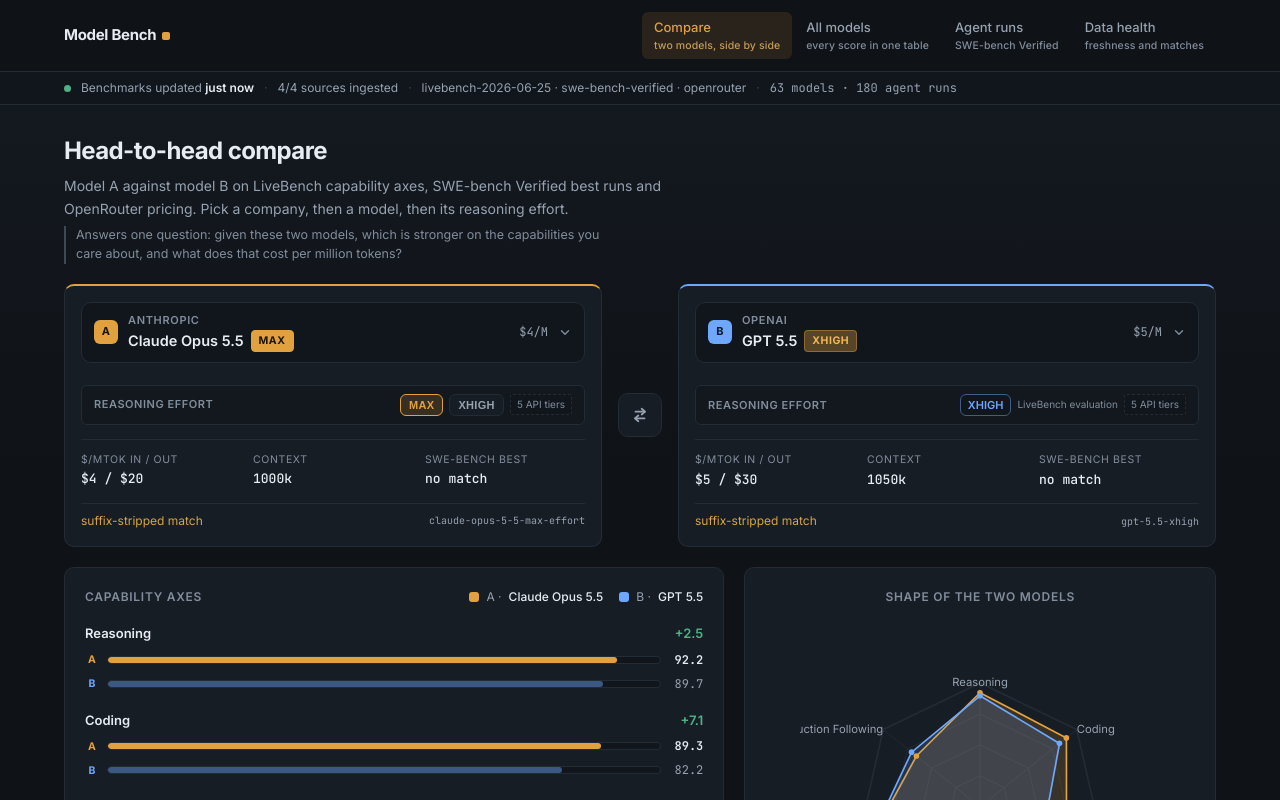
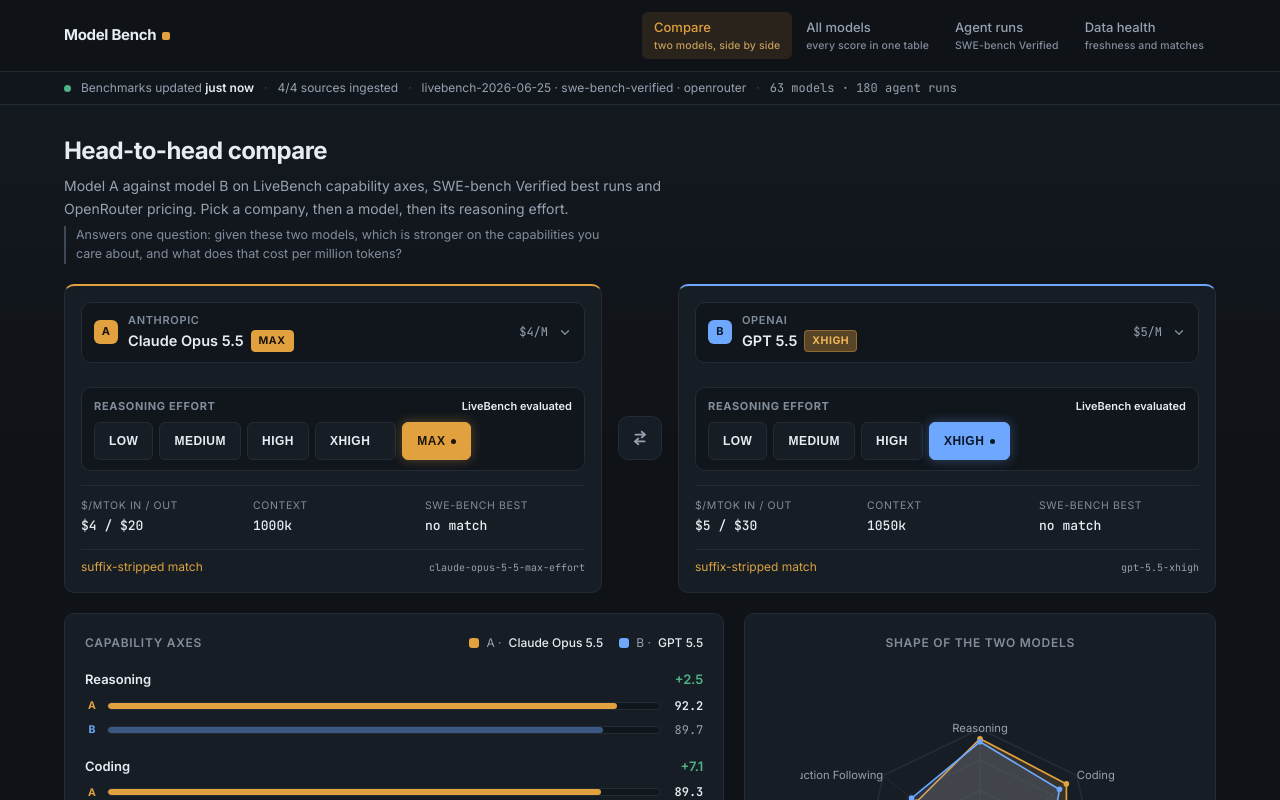
Before and after one commit to shrinivas-sn/model-bench-interface, a Next.js app: page / in a window 1280 px wide. Shown: the top 800 px of the page. Built offline with nearby package versions, Linux system fonts and the light colour scheme.

Commit message:
feat(ui): add prominent, interactive reasoning effort button group on comparison cards

```diff
--- a/components/HeadToHead.tsx
+++ b/components/HeadToHead.tsx
@@ -40,10 +40,55 @@
   )}`;
 }
 
+const EFFORT_ORDER = ["low", "medium", "high", "xhigh", "max", "standard", "none"];
+
+function getEffortListForModel(m: LivebenchModel, livebench: LivebenchModel[]) {
+  const familyVariants = livebench.filter(
+    (v) =>
+      (m.family_id && v.family_id === m.family_id) ||
+      (m.canonical_id && v.canonical_id === m.canonical_id)
+  );
+
+  const effortsSet = new Set<string>();
+  for (const v of familyVariants) {
+    if (v.effort) effortsSet.add(v.effort.toLowerCase());
+  }
+  if (Array.isArray(m.supported_efforts)) {
+    for (const e of m.supported_efforts) {
+      if (e && e !== "none") effortsSet.add(e.toLowerCase());
+    }
+  }
+
+  if (effortsSet.size === 0) {
+    effortsSet.add(m.effort ? m.effort.toLowerCase() : "standard");
+  }
+
+  const sortedEfforts = Array.from(effortsSet).sort((a, b) => {
+    const ia = EFFORT_ORDER.indexOf(a);
+    const ib = EFFORT_ORDER.indexOf(b);
+    return (ia === -1 ? 99 : ia) - (ib === -1 ? 99 : ib);
+  });
+
+  return sortedEfforts.map((eff) => {
+    const matchingVariant = familyVariants.find(
+      (v) => (v.effort && v.effort.toLowerCase() === eff) || (!v.effort && eff === "standard")
+    );
+    return {
+      id: eff,
+      label: eff.toUpperCase(),
+      hasBenchmark: Boolean(matchingVariant),
+      variant: matchingVariant || null,
+      thinking: Boolean(matchingVariant?.thinking || m.thinking),
+    };
+  });
+}
+
 export function HeadToHead({ livebench, swe, capabilities, vendorDisplay = {} }: Props) {
   const router = useRouter();
   const pathname = usePathname();
   const searchParams = useSearchParams();
+
+  const [overrideEffort, setOverrideEffort] = useState<Record<string, string>>({});
 
   const paramA = searchParams.get("a");
   const paramB = searchParams.get("b");
@@ -93,10 +138,23 @@
   const handleSlotChange = (index: number, name: string) => {
     const next = [...slots];
     next[index] = name;
+    // Clear any temporary effort override on slot change
+    const slotKey = index === 0 ? "A" : "B";
+    setOverrideEffort((prev) => {
+      const copy = { ...prev };
+      delete copy[slotKey];
+      return copy;
+    });
     updateSlots(next);
   };
 
-  const handleSwap = () => updateSlots([slots[1], slots[0]]);
+  const handleSwap = () => {
+    setOverrideEffort((prev) => ({
+      A: prev.B || "",
+      B: prev.A || "",
+    }));
+    updateSlots([slots[1], slots[0]]);
+  };
 
   const a = useMemo(
     () => livebench.find((m) => m.benchmark_name === slots[0]) ?? null,
@@ -135,12 +193,23 @@
 
   const modelCard = (m: LivebenchModel, slot: "A" | "B", index: number) => {
     const sweRow = sweFor(m);
-    const familyVariants = livebench.filter(
-      (v) =>
-        (m.family_id && v.family_id === m.family_id) ||
-        (m.canonical_id && v.canonical_id === m.canonical_id)
-    );
-    const hasMultipleVariants = familyVariants.length > 1;
+    const effortOptionsList = getEffortListForModel(m, livebench);
+    const currentActiveEffort = overrideEffort[slot] || m.effort?.toLowerCase() || "standard";
+    const activeOpt = effortOptionsList.find((opt) => opt.id === currentActiveEffort) || effortOptionsList[0];
+    const isLivebenchEvaluated = activeOpt?.hasBenchmark;
+
+    const handleEffortSelect = (opt: (typeof effortOptionsList)[0]) => {
+      if (opt.variant) {
+        setOverrideEffort((prev) => {
+          const copy = { ...prev };
+          delete copy[slot];
+          return copy;
+        });
+        handleSlotChange(index, opt.variant.benchmark_name);
+      } else {
+        setOverrideEffort((prev) => ({ ...prev, [slot]: opt.id }));
+      }
+    };
 
     return (
       <div className="h2h-model-card" data-slot={slot}>
@@ -152,48 +221,50 @@
           vendorDisplay={vendorDisplay}
         />
 
-        <div className="h2h-effort-strip" role="group" aria-label={`Reasoning effort for ${labelOf(m)}`}>
-          <span className="h2h-effort-strip-title">Reasoning effort</span>
-          <div className="h2h-effort-pills">
-            {hasMultipleVariants ? (
-              familyVariants.map((v) => {
-                const isSelected = v.benchmark_name === m.benchmark_name;
-                const effortLabel = (v.effort ?? "standard").toUpperCase();
+        <div className="h2h-effort-selector-panel" role="group" aria-label={`Reasoning effort for ${labelOf(m)}`}>
+          <div className="h2h-effort-header">
+            <span className="h2h-effort-title">Reasoning Effort</span>
+            <span className="h2h-effort-status-badge" data-benchmarked={isLivebenchEvaluated}>
+              {isLivebenchEvaluated ? (
+                <>
+                  <span className="h2h-effort-status-dot" /> LiveBench evaluated
+                </>
+              ) : (
+                <>Configured tier (API supported)</>
+              )}
+            </span>
+          </div>
+
+          <div className="h2h-effort-button-group">
+            {effortOptionsList.map((opt) => {
+              const isSelected = opt.id === currentActiveEffort;
               return (
                 <button
-                    key={v.benchmark_name}
+                  key={opt.id}
                   type="button"
-                    className="h2h-effort-pill"
+                  className="h2h-effort-btn"
                   data-slot={slot}
                   data-selected={isSelected}
-                    onClick={() => handleSlotChange(index, v.benchmark_name)}
-                    aria-label={`Select ${effortLabel} effort evaluation`}
+                  data-benchmarked={opt.hasBenchmark}
+                  onClick={() => handleEffortSelect(opt)}
+                  aria-label={`Select ${opt.label} reasoning effort`}
                 >
-                    <span>{effortLabel}</span>
-                    {v.thinking && <span className="h2h-effort-pill-tag">think</span>}
+                  <span className="h2h-effort-btn-text">{opt.label}</span>
+                  {opt.hasBenchmark && (
+                    <span className="h2h-effort-btn-dot" title="LiveBench evaluation data available" />
+                  )}
+                  {opt.thinking && <span className="h2h-effort-btn-tag">think</span>}
                 </button>
               );
-              })
-            ) : m.effort ? (
-              <div className="h2h-effort-pill-single-wrap">
-                <span className="h2h-effort-pill-single" data-slot={slot}>
-                  {m.effort.toUpperCase()}
-                </span>
-                <span className="h2h-effort-note">LiveBench evaluation</span>
+            })}
           </div>
-            ) : (
-              <span className="h2h-effort-pill-single dim">Standard (non-reasoning)</span>
+
+          {!isLivebenchEvaluated && (
+            <div className="h2h-effort-footer-note">
+              Configured to <b>{activeOpt?.label}</b> effort. LiveBench evaluated this model at{" "}
+              <b>{(m.effort || "High").toUpperCase()}</b>.
+            </div>
           )}
-
-            {m.supported_efforts && m.supported_efforts.length > familyVariants.length && (
-              <span
-                className="h2h-effort-supported-badge"
-                title={`Provider supports: ${m.supported_efforts.join(", ")}`}
-              >
-                {m.supported_efforts.length} API tiers
-              </span>
-            )}
-          </div>
         </div>
 
         <div className="h2h-card-stats">
--- a/components/model-picker.css
+++ b/components/model-picker.css
@@ -630,122 +630,135 @@
   color: var(--text-muted);
 }
 
-/* ---------- h2h effort selector strip ---------- */
+/* ---------- h2h effort selector panel ---------- */
 
-.h2h-effort-strip {
+.h2h-effort-selector-panel {
+  display: flex;
+  flex-direction: column;
+  gap: 8px;
+  padding: 10px 12px;
+  background: var(--bg-inset);
+  border: 1px solid var(--border);
+  border-radius: var(--radius);
+  margin-top: 10px;
+}
+
+.h2h-effort-header {
   display: flex;
   align-items: center;
   justify-content: space-between;
   gap: 8px;
-  padding: 8px 12px;
-  background: color-mix(in srgb, var(--bg-inset) 70%, transparent);
-  border: 1px solid var(--border);
-  border-radius: var(--radius-sm);
-  margin-top: 8px;
 }
 
-.h2h-effort-strip-title {
+.h2h-effort-title {
   font-size: 11px;
   text-transform: uppercase;
-  letter-spacing: 0.05em;
-  font-weight: 600;
+  letter-spacing: 0.06em;
+  font-weight: 700;
   color: var(--text-faint);
-  white-space: nowrap;
 }
 
-.h2h-effort-pills {
+.h2h-effort-status-badge {
+  display: inline-flex;
+  align-items: center;
+  gap: 5px;
+  font-size: 11px;
+  font-weight: 500;
+  color: var(--text-muted);
+}
+
+.h2h-effort-status-badge[data-benchmarked="true"] {
+  color: var(--series-healthy);
+  font-weight: 600;
+}
+
+.h2h-effort-status-dot {
+  width: 6px;
+  height: 6px;
+  border-radius: 50%;
+  background: var(--series-healthy);
+}
+
+.h2h-effort-button-group {
   display: flex;
   align-items: center;
   gap: 6px;
   flex-wrap: wrap;
-  justify-content: flex-end;
 }
 
-.h2h-effort-pill {
+.h2h-effort-btn {
   display: inline-flex;
   align-items: center;
-  gap: 4px;
-  padding: 4px 8px;
+  justify-content: center;
+  gap: 6px;
+  min-height: 38px;
+  padding: 6px 14px;
   border-radius: var(--radius-sm);
-  font-size: 11px;
+  font-size: 12px;
   font-weight: 600;
-  letter-spacing: 0.03em;
+  letter-spacing: 0.04em;
   cursor: pointer;
   border: 1px solid var(--border);
   background: var(--bg-card);
-  color: var(--text-muted);
+  color: var(--text-main);
   transition: all var(--motion-duration) var(--motion-ease);
 }
 
-.h2h-effort-pill:hover {
+.h2h-effort-btn:hover {
   border-color: var(--border-strong);
-  color: var(--text-main);
   background: var(--bg-hover);
+  transform: translateY(-1px);
 }
 
-.h2h-effort-pill[data-selected="true"][data-slot="A"] {
-  border-color: var(--series-a);
-  background: color-mix(in srgb, var(--series-a) 18%, var(--bg-inset));
-  color: var(--series-a);
-}
-
-.h2h-effort-pill[data-selected="true"][data-slot="B"] {
-  border-color: var(--series-b);
-  background: color-mix(in srgb, var(--series-b) 18%, var(--bg-inset));
-  color: var(--series-b);
-}
-
-.h2h-effort-pill:focus-visible {
+.h2h-effort-btn:focus-visible {
   outline: 2px solid var(--accent);
   outline-offset: 1px;
 }
 
-.h2h-effort-pill-tag {
+.h2h-effort-btn[data-selected="true"][data-slot="A"] {
+  border-color: var(--series-a);
+  background: var(--series-a);
+  color: var(--accent-ink);
+  font-weight: 700;
+  box-shadow: 0 0 12px color-mix(in srgb, var(--series-a) 35%, transparent);
+}
+
+.h2h-effort-btn[data-selected="true"][data-slot="B"] {
+  border-color: var(--series-b);
+  background: var(--series-b);
+  color: #0b1626;
+  font-weight: 700;
+  box-shadow: 0 0 12px color-mix(in srgb, var(--series-b) 35%, transparent);
+}
+
+.h2h-effort-btn-dot {
+  width: 5px;
+  height: 5px;
+  border-radius: 50%;
+  background: var(--series-healthy);
+}
+
+.h2h-effort-btn[data-selected="true"] .h2h-effort-btn-dot {
+  background: currentColor;
+}
+
+.h2h-effort-btn-tag {
   font-size: 9px;
   padding: 1px 4px;
   border-radius: 3px;
-  background: color-mix(in srgb, var(--series-a) 20%, transparent);
-  color: var(--series-a);
+  background: color-mix(in srgb, currentColor 18%, transparent);
+  text-transform: uppercase;
 }
 
-.h2h-effort-pill-single-wrap {
-  display: inline-flex;
-  align-items: center;
-  gap: 6px;
+.h2h-effort-footer-note {
+  font-size: 11px;
+  color: var(--text-faint);
+  padding-top: 4px;
+  border-top: 1px dashed var(--border);
 }
 
-.h2h-effort-pill-single {
-  font-size: 11px;
-  font-weight: 600;
-  padding: 2px 7px;
-  border-radius: var(--radius-sm);
-  background: var(--bg-inset);
-  border: 1px solid var(--border);
+.h2h-effort-footer-note b {
   color: var(--text-main);
-}
-
-.h2h-effort-pill-single[data-slot="A"] {
-  color: var(--series-a);
-  border-color: color-mix(in srgb, var(--series-a) 40%, var(--border));
-}
-
-.h2h-effort-pill-single[data-slot="B"] {
-  color: var(--series-b);
-  border-color: color-mix(in srgb, var(--series-b) 40%, var(--border));
-}
-
-.h2h-effort-note {
-  font-size: 10px;
-  color: var(--text-faint);
-}
-
-.h2h-effort-supported-badge {
-  font-size: 10px;
-  color: var(--text-faint);
-  background: var(--bg-inset);
-  padding: 2px 6px;
-  border-radius: 3px;
-  border: 1px dashed var(--border);
 }
 
 /* ---------- swap button ---------- */
```
Also changed, not shown: data/scores.json. Lines whose indentation alone changed are shown as unchanged.
